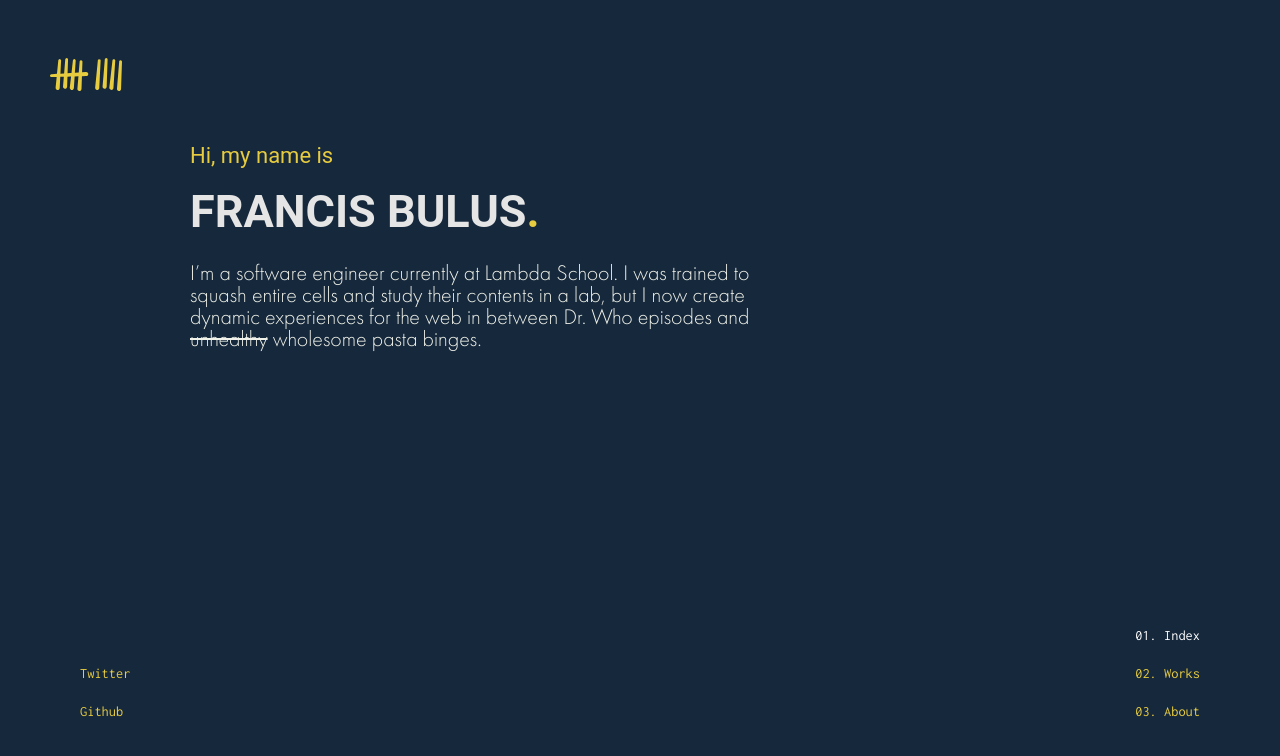
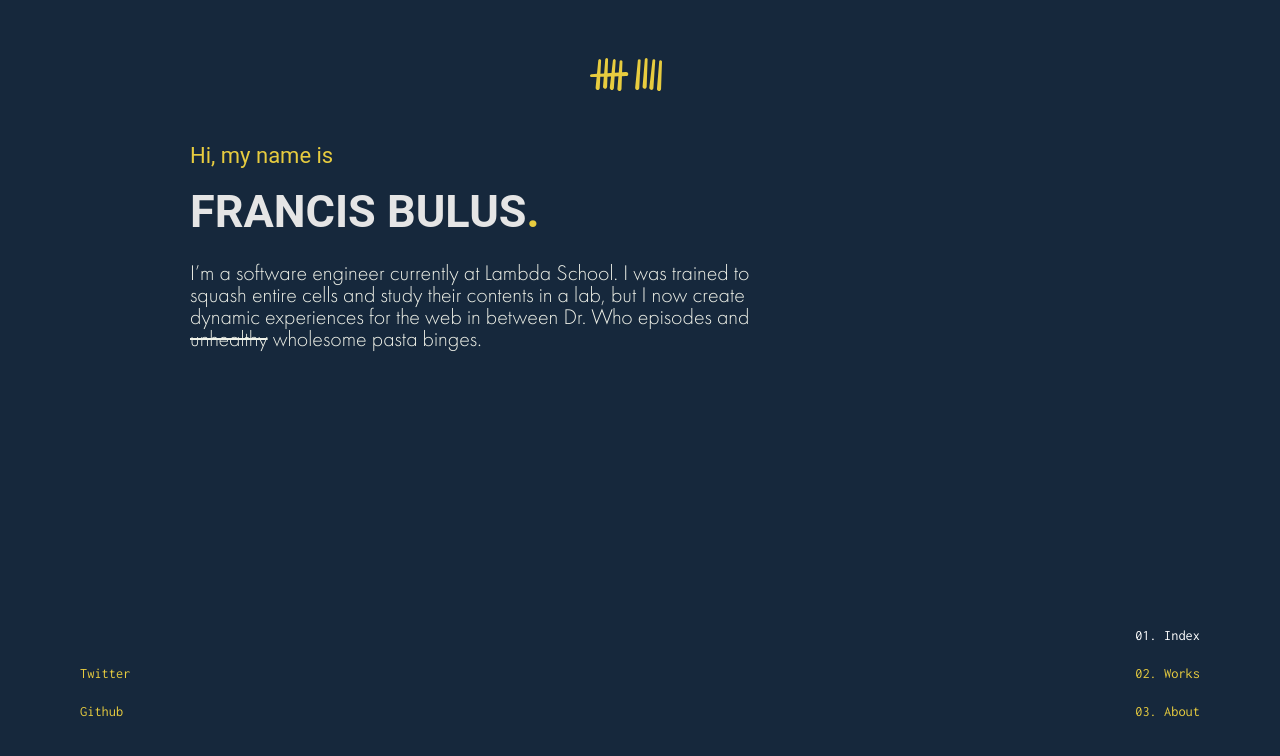
Before and after one commit to fosterferret/dovah, a Gatsby site: page / in a window 1280 px wide. Built offline with nearby package versions, Linux system fonts and the light colour scheme; Gatsby itself is replaced by a stand-in of ours; a web font is replaced by a local one.

Commit message:
reintegrated wrapper for logo

```diff
--- a/src/components/Logo.js
+++ b/src/components/Logo.js
@@ -2,14 +2,14 @@ import React from "react"
 import Tally from "../svgs/logo.svg"
 
 const Logo = () => (
-  <>
+  <header style={{ display: "flex", justifyContent: "center" }}>
     {" "}
     <Tally
       width={100}
       height={52}
-      style={{ position: "absolute", top: "58", left: "50" }}
+      style={{ position: "absolute", top: "58" }}
     />{" "}
-  </>
+  </header>
 )
 
 export default Logo
```
